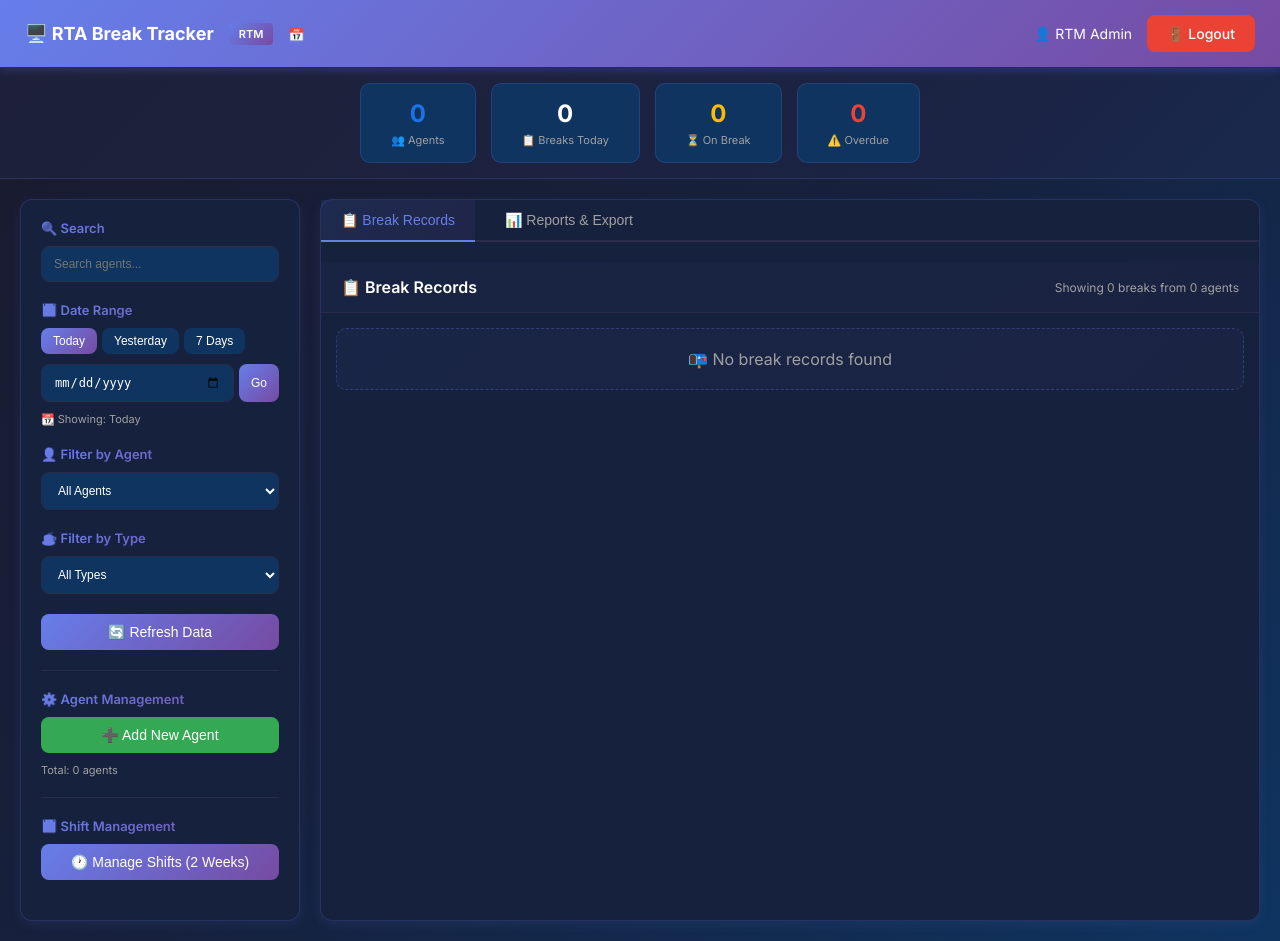
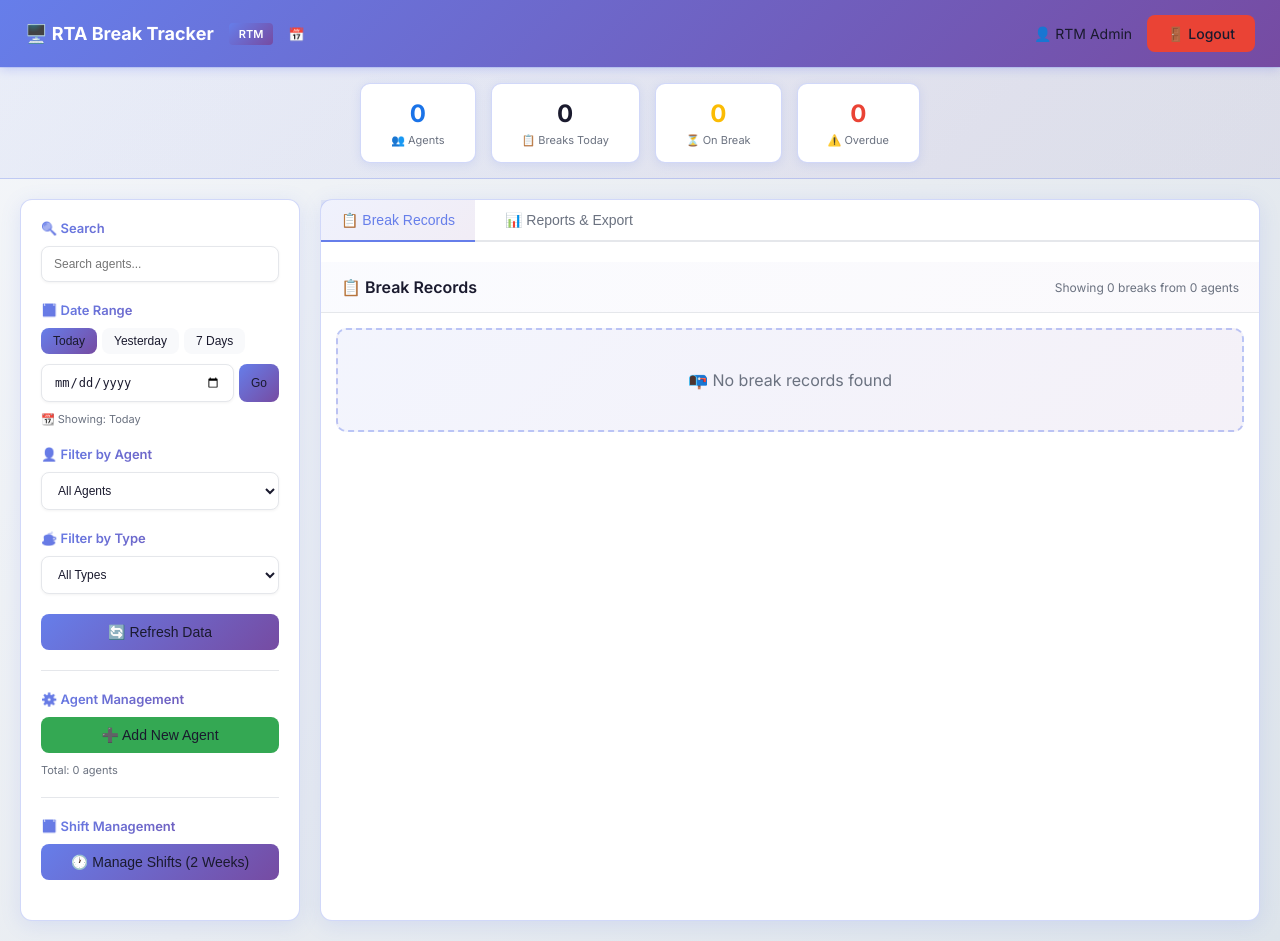
Before and after one commit to Omar-tarek-0/Rta-break-tracker, a Flask app: page /dashboard in a window 1280 px wide. Run offline with Flask 3, Linux system fonts and the light colour scheme; a user stored in the database is signed in; data comes from the database, SQL or seed files in the repository; data that the repository does not hold is empty.

Commit message:
Transform design to bright theme - light backgrounds, white surfaces, better contrast while keeping purple gradient accents

```diff
--- a/static/css/style.css
+++ b/static/css/style.css
@@ -7,12 +7,12 @@
     --success: #34a853;
     --warning: #fbbc04;
     --danger: #ea4335;
-    --background: #1a1a2e;
-    --surface: #16213e;
-    --surface-light: #0f3460;
-    --text: #ffffff;
-    --text-secondary: #a0a0a0;
-    --border: #2a2a4a;
+    --background: #f5f7fa;
+    --surface: #ffffff;
+    --surface-light: #f8f9fb;
+    --text: #1a1a2e;
+    --text-secondary: #6b7280;
+    --border: #e5e7eb;
 }
 
 * {
@@ -23,7 +23,7 @@
 
 body {
     font-family: 'Inter', -apple-system, BlinkMacSystemFont, sans-serif;
-    background: linear-gradient(135deg, #1a1a2e 0%, #16213e 50%, #0f3460 100%);
+    background: linear-gradient(135deg, #f5f7fa 0%, #e8ecf1 50%, #dde4eb 100%);
     color: var(--text);
     min-height: 100vh;
 }
@@ -457,10 +462,9 @@ body {
     color: var(--text-secondary);
     text-align: center;
     padding: 40px 20px;
-    background: linear-gradient(135deg, rgba(102, 126, 234, 0.05) 0%, rgba(118, 75, 162, 0.05) 100%);
+    background: linear-gradient(135deg, rgba(102, 126, 234, 0.08) 0%, rgba(118, 75, 162, 0.08) 100%);
     border-radius: 10px;
-    border: 1px dashed rgba(102, 126, 234, 0.3);
-    padding: 20px;
+    border: 2px dashed rgba(102, 126, 234, 0.4);
 }
 
 /* ==================== STATS BAR ==================== */
@@ -469,24 +473,26 @@ body {
     display: flex;
     gap: 15px;
     padding: 15px 25px;
-    background: linear-gradient(135deg, rgba(102, 126, 234, 0.05) 0%, rgba(118, 75, 162, 0.05) 100%);
-    border-bottom: 1px solid rgba(102, 126, 234, 0.2);
-    border-top: 1px solid var(--border);
+    background: linear-gradient(135deg, rgba(102, 126, 234, 0.08) 0%, rgba(118, 75, 162, 0.08) 100%);
+    border-bottom: 1px solid rgba(102, 126, 234, 0.3);
+    border-top: 1px solid rgba(102, 126, 234, 0.2);
     justify-content: center;
 }
 
 .stat-card {
-    background: var(--surface-light);
+    background: var(--surface);
     padding: 15px 30px;
     border-radius: 10px;
     text-align: center;
-    border: 1px solid rgba(102, 126, 234, 0.2);
+    border: 1px solid rgba(102, 126, 234, 0.3);
+    box-shadow: 0 2px 10px rgba(102, 126, 234, 0.15);
     transition: all 0.3s;
 }
 
 .stat-card:hover {
-    border-color: rgba(102, 126, 234, 0.5);
-    box-shadow: 0 4px 12px rgba(102, 126, 234, 0.2);
+    border-color: rgba(102, 126, 234, 0.6);
+    box-shadow: 0 4px 20px rgba(102, 126, 234, 0.25);
+    transform: translateY(-2px);
 }
 
 .stat-value {
@@ -515,8 +521,8 @@ body {
     border-radius: 12px;
     padding: 20px;
     height: fit-content;
-    border: 1px solid rgba(102, 126, 234, 0.2);
-    box-shadow: 0 4px 12px rgba(102, 126, 234, 0.1);
+    border: 1px solid rgba(102, 126, 234, 0.3);
+    box-shadow: 0 4px 20px rgba(102, 126, 234, 0.15);
 }
 
 .filter-section {
@@ -536,11 +542,12 @@ body {
 .form-input, .form-select {
     width: 100%;
     padding: 10px 12px;
-    background: var(--surface-light);
+    background: var(--surface);
     border: 1px solid var(--border);
     border-radius: 8px;
     color: var(--text);
     font-size: 12px;
+    box-shadow: 0 1px 3px rgba(0, 0, 0, 0.05);
 }
 
 .form-input:focus, .form-select:focus {
@@ -587,8 +594,8 @@ body {
     border-radius: 12px;
     display: flex;
     flex-direction: column;
-    border: 1px solid rgba(102, 126, 234, 0.2);
-    box-shadow: 0 4px 12px rgba(102, 126, 234, 0.1);
+    border: 1px solid rgba(102, 126, 234, 0.3);
+    box-shadow: 0 4px 20px rgba(102, 126, 234, 0.15);
 }
 
 .main-header {
```
Also changed, not shown: other parts of static/css/style.css (+29 -20 lines).
